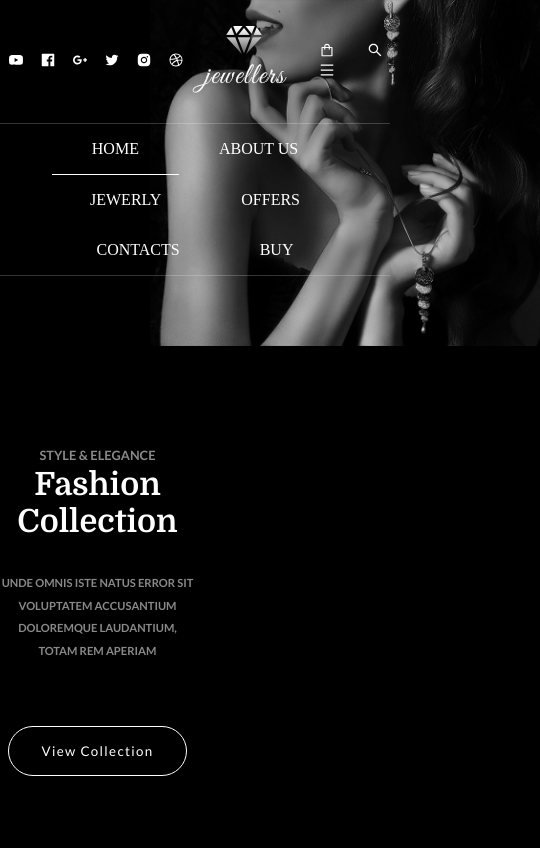
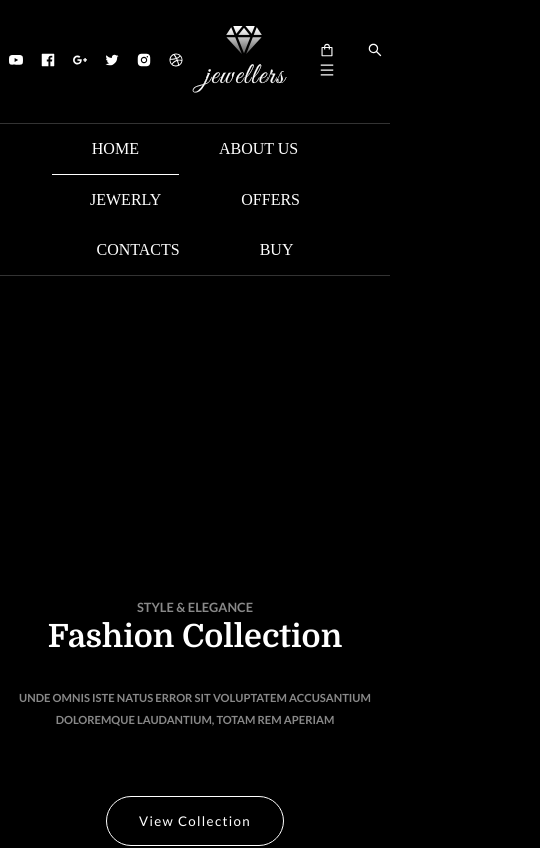
Before and after one commit to Koralldv/jewelry-shop, a React (Create React App) app: page / in a window 390 px wide. Shown: the top 848 px of the page, 540 px wide, since content can reach past the window. Built offline with nearby package versions, Linux system fonts and the light colour scheme.

Commit message:
Адаптив

```diff
--- a/src/components/FirstScreen.jsx
+++ b/src/components/FirstScreen.jsx
@@ -5,32 +5,45 @@ import { Button } from './Button';
 
 export const FirstScreen = () => {
     return (
+        <Wrapper>
             <Screen>
                 <About>
                     <PreTitle>Style & Elegance</PreTitle>
                     <Title>Fashion Collection</Title>
                     <PostTitle>
-                    Unde omnis iste natus error sit voluptatem accusantium doloremque laudantium,
-                    totam rem aperiam
+                        Unde omnis iste natus error sit voluptatem accusantium doloremque
+                        laudantium, totam rem aperiam
                     </PostTitle>
                     <Button>View Collection</Button>
                 </About>
                 <Img src={Main_bg} />
             </Screen>
+        </Wrapper>
     );
 };
 
-const Screen = styled.div`
+const Wrapper = styled.div`
     display: flex;
     justify-content: center;
     align-items: center;
-    height: calc(100vh - 173px);
-    width: 50%;
+    height: 100vh;
+    overflow: hidden;
+    position: relative;
+`;
+
+const Screen = styled.div`
+    width: 100%;
+    max-width: 1110px;
+    padding: 5rem 0 2rem;
 `;
 const About = styled.div`
     color: #fff;
-    width: 380px;
+    max-width: auto;
     text-align: center;
+
+    @media screen and (min-width: 768px) {
+        max-width: 380px;
+    }
 `;
 const PreTitle = styled.h3`
     font-family: var(--familyLato);
@@ -60,4 +73,9 @@ const Img = styled.img`
     top: 0;
     right: -150px;
     max-width: 100%;
+    display: none;
+
+    @media screen and (min-width: 768px) {
+        display: block;
+    }
 `;
```
Lines whose indentation alone changed are shown as unchanged.
